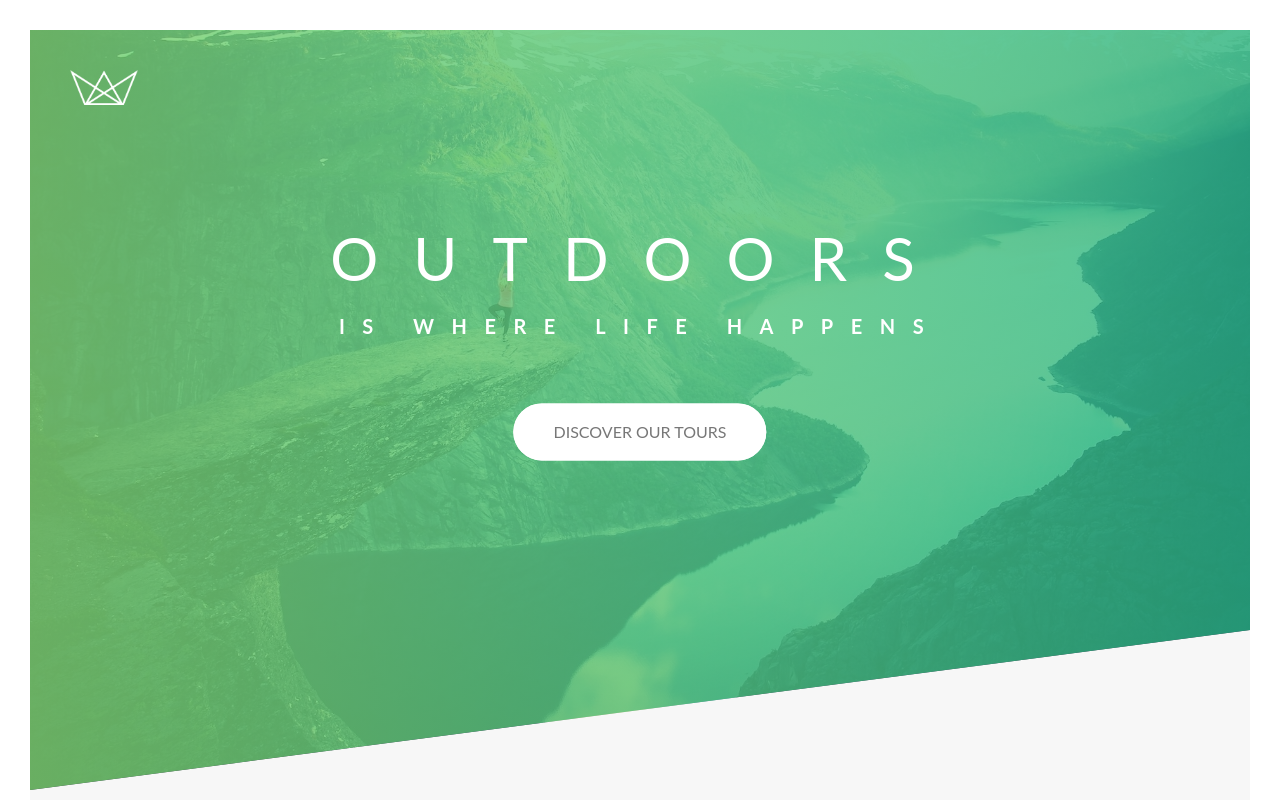
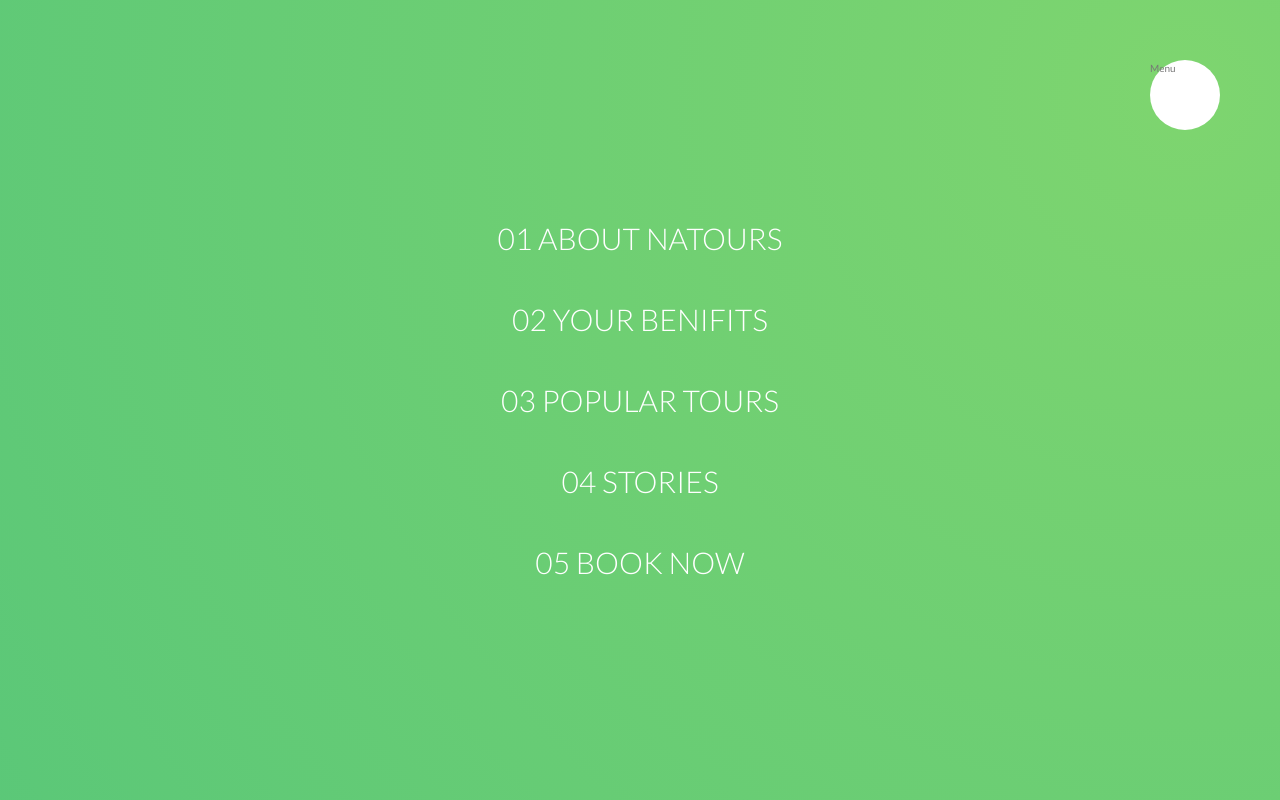
Before and after one commit to AbhishekRauthan/Natours-gatsby, a Gatsby site: page / in a window 1280 px wide. Shown: the top 800 px of the page. Built offline with nearby package versions, Linux system fonts and the light colour scheme; Gatsby itself is replaced by a stand-in of ours.

Commit message:
added navigation and fixed up the font

```diff
--- /dev/null
+++ b/src/components/Navigation.jsx
@@ -0,0 +1,35 @@
+import React from 'react'
+
+const Navigation = () => {
+  return (
+    <div className="navigation">
+      <input type="checkbox" name="" id="navi-toggle" className="navigation__checkbox" />
+
+      <label htmlFor="navi-toggle" className="navigation__button">Menu</label>
+
+      <div className="navigation__background">&nbsp;</div>
+
+      <nav className="navigation__nav">
+        <ul className="navigation__list">
+          <li className="navigation__item">
+            <a href="" className="navigation__link">01 About Natours</a>
+          </li>
+          <li className="navigation__item">
+            <a href="" className="navigation__link">02 Your Benifits</a>
+          </li>
+          <li className="navigation__item">
+            <a href="" className="navigation__link">03 popular tours</a>
+          </li>
+          <li className="navigation__item">
+            <a href="" className="navigation__link">04 Stories</a>
+          </li>
+          <li className="navigation__item">
+            <a href="" className="navigation__link">05 book now</a>
+          </li>
+        </ul>
+      </nav>
+    </div>
+  )
+}
+
+export default Navigation
--- a/src/pages/index.js
+++ b/src/pages/index.js
@@ -3,6 +3,7 @@ import Booking from '../components/Booking';
 import Feature from '../components/Feature';
 import Footer from '../components/Footer';
 import Header from '../components/Header'
+import Navigation from '../components/Navigation';
 import Section from '../components/Section'
 import Stories from '../components/Stories';
 import Tours from '../components/Tours';
@@ -12,8 +13,9 @@ import '../static/icon-fonts.css';
 const Home = () => {
   return (
     <div>
+      <Navigation />
+      <Header />
       <main>
-        <Header />
         <Section />
         <Feature />
         <Tours />
--- a/src/scss/app.scss
+++ b/src/scss/app.scss
@@ -1,3 +1,5 @@
+@import url("https://fonts.googleapis.com/css2?family=Lato:wght@100;300;400;700;900&display=swap");
+
 // Abstract
 @import "abstract/functions";
 @import "abstract/mixins";
@@ -22,6 +24,7 @@
 @import "layout/footer";
 @import "layout/header";
 @import "layout/grid";
+@import "layout/navigation";
 
 // pages
 @import "pages/home";
--- /dev/null
+++ b/src/scss/layout/_navigation.scss
@@ -0,0 +1,72 @@
+.navigation {
+  &__checkbox {
+    display: none;
+  }
+  &__button {
+    background-color: $color-white;
+    height: 7rem;
+    width: 7rem;
+    position: fixed;
+    top: 6rem;
+    right: 6rem;
+    border-radius: 50%;
+    z-index: 2000;
+  }
+  &__background {
+    height: 6rem;
+    width: 6rem;
+    border-radius: 50%;
+    position: fixed;
+    top: 6.5rem;
+    right: 6.5rem;
+    background-image: radial-gradient(
+      $color-primary-light,
+      $color-primary-dark
+    );
+    z-index: 1000;
+
+    transform: scale(80);
+  }
+  &__nav {
+    height: 100vh;
+    width: 100%;
+    position: fixed;
+    top: 0;
+    right: 0;
+    z-index: 1500;
+  }
+  &__list {
+    position: absolute;
+    top: 50%;
+    left: 50%;
+    transform: translate(-50%, -50%);
+    list-style: none;
+    text-align: center;
+  }
+  &__item {
+    margin: 1rem;
+  }
+  &__link {
+    display: inline-block;
+    font-size: 3rem;
+    font-weight: 300;
+    text-decoration: none;
+    padding: 1rem 2rem;
+    color: $color-white;
+    text-transform: uppercase;
+    background-image: linear-gradient(
+      120deg,
+      transparent 0%,
+      transparent 50%,
+      $color-white 50%
+    );
+    background-size: 300%;
+    transition: all 0.5s;
+    &:hover,
+    &:active {
+      background-position: 100%;
+      color: $color-primary;
+      transform: translateX(1rem);
+    }
+  }
+}
```
